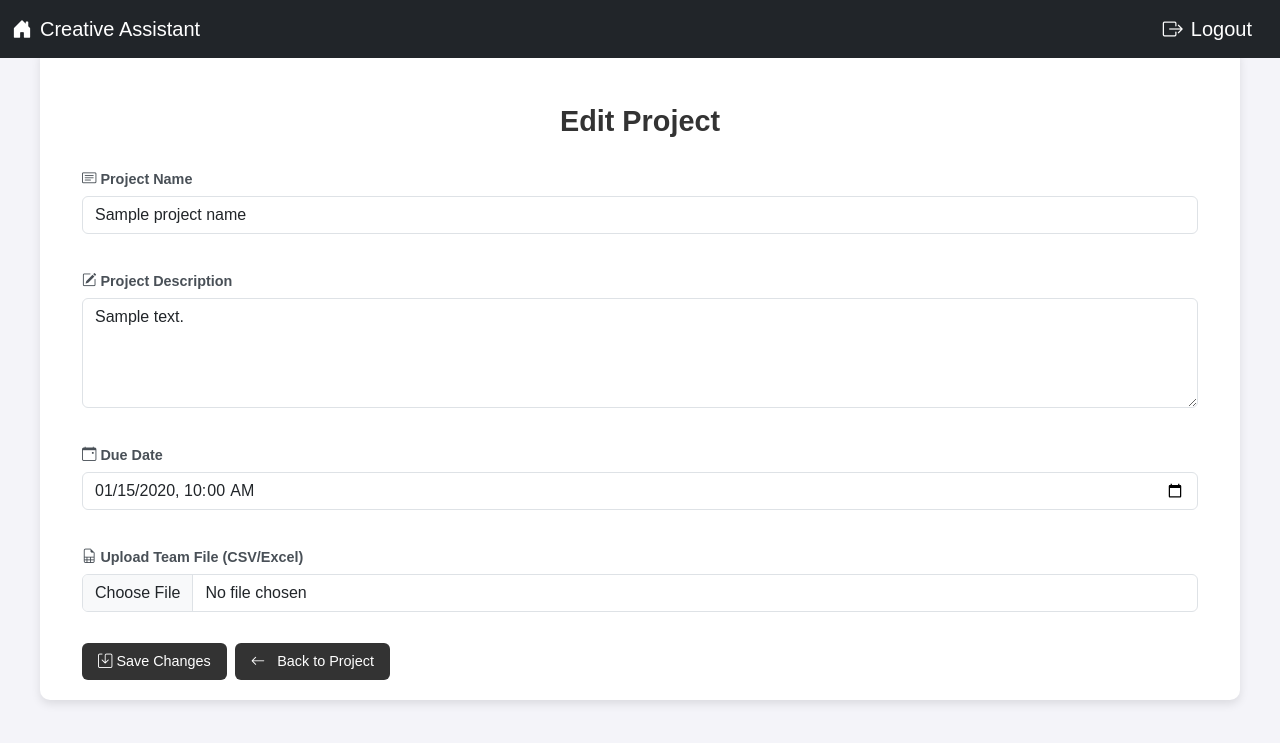
After one commit to JefenaGracia/creative, a Flask app: template templates/edit_project.html in a window 1280 px wide. The commit adds this page. Shown: the top 743 px of the page. Run offline with Flask 3, Linux system fonts and the light colour scheme; the visitor is signed in with stand-in values (Sample User, id 1); the template is opened without the code that fills it: most values are stand-ins (such as "Sample title", 1, 10 or a date in 2020).

Commit message:
Added project update feature

```diff
--- a/app.py
+++ b/app.py
@@ -448,6 +448,72 @@ def add_project(class_name):
 
     return render_template('add_project.html', class_name=class_name, current_date_time=current_date_time)
 
+@app.route('/classroom/<class_name>/edit_project/<project_name>', methods=['GET', 'POST'])
+def edit_project(class_name, project_name):
+    if not is_authenticated():
+        flash("Please log in to continue.", "danger")
+        return redirect(url_for('login'))
+
+    classroom_ref = db.collection('classrooms').document(class_name).get()
+    if not classroom_ref.exists or classroom_ref.to_dict()['teacherEmail'] != session['user']:
+        flash("You do not have permission to edit this project.", "danger")
+        return redirect(url_for('login'))
+
+    project_ref = db.collection('classrooms').document(class_name).collection('Projects').document(project_name)
+    project = project_ref.get()
+    if not project.exists:
+        flash("Project does not exist.", "danger")
+        return redirect(url_for('classroom_view', class_name=class_name))
+
+    current_date_time = datetime.now().strftime('%Y-%m-%dT%H:%M')
+
+    # Convert Firestore timestamp to ISO format for datetime-local input
+    project_data = project.to_dict()
+    firestore_due_date = project_data.get('dueDate')
+    formatted_due_date = (
+        firestore_due_date.strftime('%Y-%m-%dT%H:%M')
+        if firestore_due_date else current_date_time
+    )
+
+    if request.method == 'POST':
+        updated_project_name = request.form['project_name']
+        updated_description = request.form['description']
+        updated_due_date_str = request.form['due_date']
+
+        if not updated_project_name:
+            flash("Project name is required.", "warning")
+            return redirect(url_for('edit_project', class_name=class_name, project_name=project_name))
+
+        updated_due_date = None
+        if updated_due_date_str:
+            try:
+                updated_due_date = datetime.strptime(updated_due_date_str, '%Y-%m-%dT%H:%M')
+                if updated_due_date <= datetime.now():
+                    flash("Due date must be in the future.", "warning")
+                    return redirect(url_for('edit_project', class_name=class_name, project_name=project_name))
+            except ValueError:
+                flash("Invalid date and time format. Use YYYY-MM-DDTHH:MM.", "danger")
+                return redirect(url_for('edit_project', class_name=class_name, project_name=project_name))
+
+        # Update project details
+        project_ref.update({
+            'projectName': updated_project_name,
+            'description': updated_description,
+            'dueDate': updated_due_date,
+        })
+
+        flash(f"Project '{updated_project_name}' updated successfully.", "success")
+        return redirect(url_for('project_view', class_name=class_name, project_name=updated_project_name))
+
+    return render_template(
+        'edit_project.html',
+        class_name=class_name,
+        project_name=project_name,
+        project_description=project_data.get('description', ''),
+        due_date=formatted_due_date,
+        current_date_time=current_date_time
+    )
+
 @app.route('/classroom/<class_name>/project/<project_name>')
 def project_view(class_name, project_name):
     if not is_authenticated():
--- /dev/null
+++ b/templates/edit_project.html
@@ -0,0 +1,47 @@
+{% extends "base.html" %}
+
+{% block content %}
+<div class="container mt-2">
+    <h1 class="mb-4"> Edit Project</h1>
+
+    <form method="POST" action="{{ url_for('edit_project', class_name=class_name, project_name=project_name) }}" enctype="multipart/form-data">
+        <div class="mb-3">
+            <label for="project_name" class="form-label"><i class="bi bi-card-text"></i> Project Name</label>
+            <input type="text" id="project_name" name="project_name" class="form-control" value="{{ project_name }}" required>
+        </div>
+
+        <div class="mb-3">
+            <label for="description" class="form-label"><i class="bi bi-pencil-square"></i> Project Description</label>
+            <textarea id="description" name="description" class="form-control" rows="4" required>{{ project_description }}</textarea>
+        </div>
+
+        <div class="mb-3">
+            <label for="due_date" class="form-label"><i class="bi bi-calendar-event"></i> Due Date</label>
+            <input
+                type="datetime-local"
+                id="due_date"
+                name="due_date"
+                class="form-control"
+                value="{{ due_date | default(current_date_time) }}"
+                required
+                min="{{ current_date_time }}"
+                max="9999-12-31T23:59"
+            >
+        </div>
+
+        <div class="mb-3">
+            <label for="team_file" class="form-label"><i class="bi bi-file-earmark-spreadsheet"></i> Upload Team File (CSV/Excel)</label>
+            <input type="file" id="team_file" name="team_file" class="form-control">
+        </div>
+
+        <div class="d-flex justify-content-start gap-2">
+            <button type="submit" class="btn btn-dark">
+                <i class="bi bi-save"></i> Save Changes
+            </button>
+            <a href="{{ url_for('project_view', class_name=class_name, project_name=project_name) }}" class="btn btn-dark">
+                <i class="bi bi-arrow-left me-2"></i> Back to Project
+            </a>
+        </div>
+    </form>
+</div>
+{% endblock %}
--- a/templates/project.html
+++ b/templates/project.html
@@ -9,6 +9,10 @@
     <p><strong>Due Date:</strong> {{ due_date }}</p>
 
     {% if session['role'] == 'teacher' %}
+    <a href="{{ url_for('edit_project', class_name=class_name, project_name=project_name) }}" class="btn btn-secondary mt-3">
+        <i class="bi bi-pencil-square"></i> Edit Project
+    </a>
+
         <a href="{{ url_for('add_team', class_name=class_name, project_name=project_name) }}" class="btn btn-secondary mt-3">
             <i class="bi bi-person-plus-fill"></i> Manage Teams
         </a>
```
